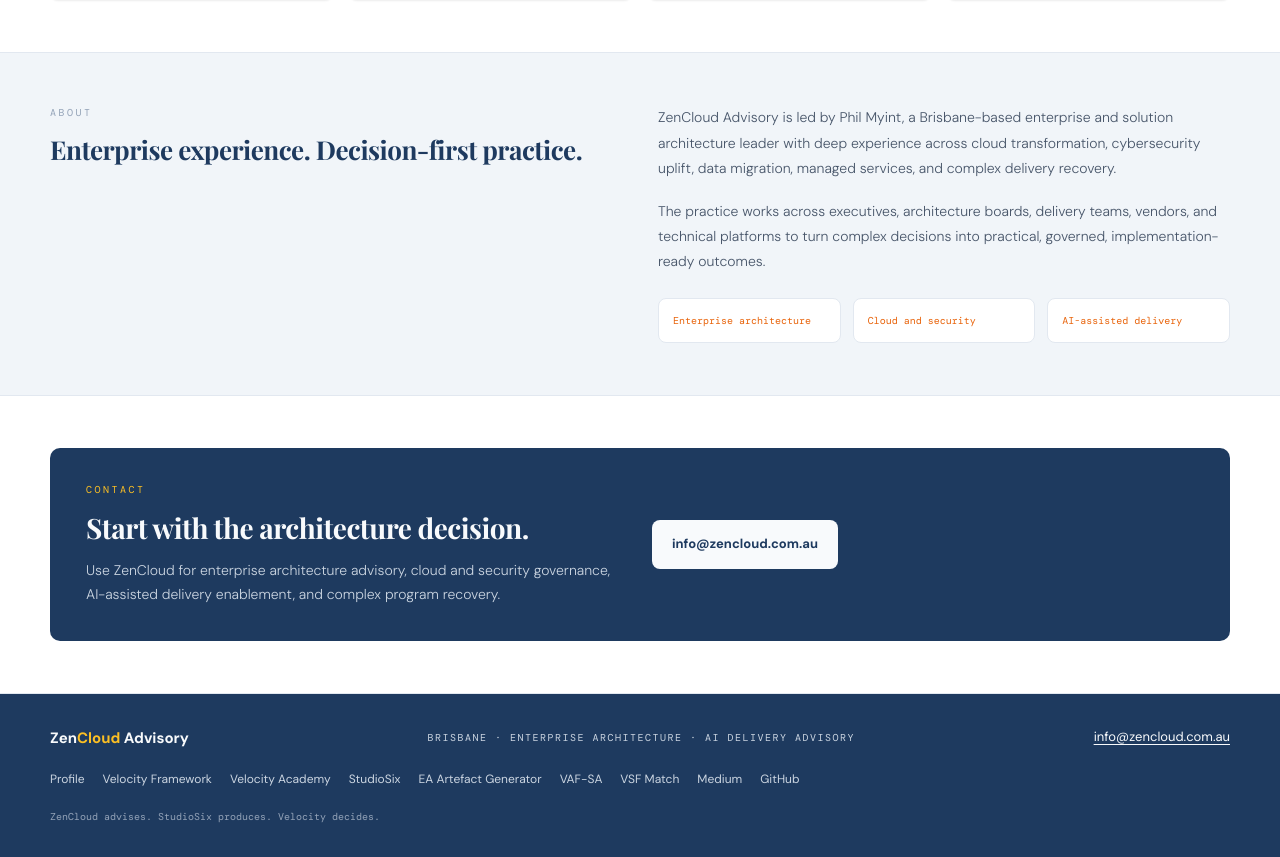
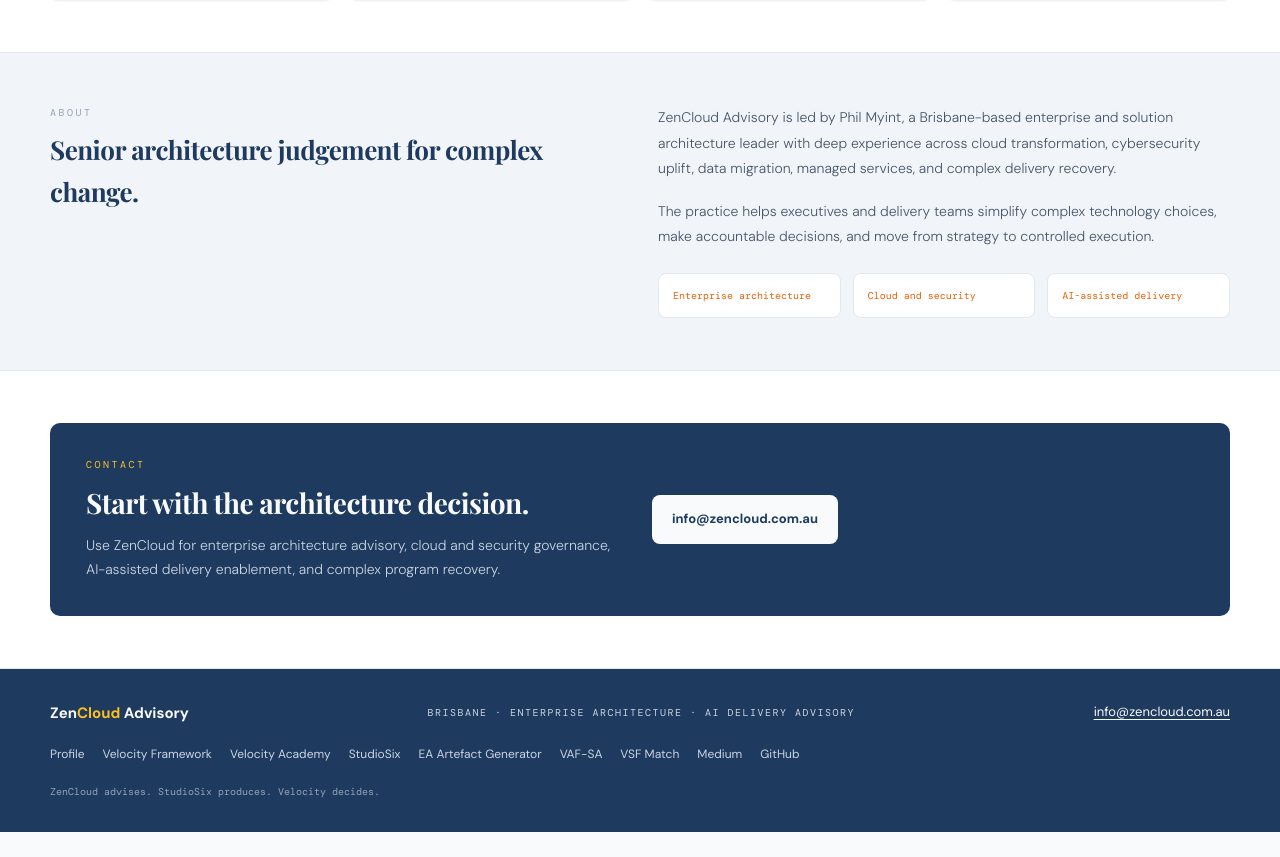
Before and after one commit to ZenCloudAU/zencloud-advisory, a React (Vite) app: page / in a window 1280 px wide. Shown: the part 3981-4838 px from the top of the page. After the commit the page ends 4813 px from the top, so only its background shows below. Built offline with nearby package versions, Linux system fonts and the light colour scheme; a web font is replaced by a local one.

Commit message:
Refine ZenCloud about copy

```diff
--- a/src/components/AboutSection.tsx
+++ b/src/components/AboutSection.tsx
@@ -17,7 +17,7 @@
           <h2 style={{
             fontFamily: 'var(--font-display)', fontSize: 26, fontWeight: 700,
             letterSpacing: '-0.5px', color: 'var(--text-primary)', marginBottom: 8,
-          }}>Enterprise experience. Decision-first practice.</h2>
+          }}>Senior architecture judgement for complex change.</h2>
         </div>
 
         <div>
@@ -32,7 +32,7 @@
             fontFamily: 'var(--font-body)', fontSize: 14, fontWeight: 300,
             color: 'var(--text-secondary)', lineHeight: 1.8, marginBottom: 18,
           }}>
-            The practice works across executives, architecture boards, delivery teams, vendors, and technical platforms to turn complex decisions into practical, governed, implementation-ready outcomes.
+            The practice helps executives and delivery teams simplify complex technology choices, make accountable decisions, and move from strategy to controlled execution.
           </p>
 
           <div style={{ display: 'grid', gridTemplateColumns: 'repeat(auto-fit, minmax(160px, 1fr))', gap: 12, marginTop: 24 }}>
```
